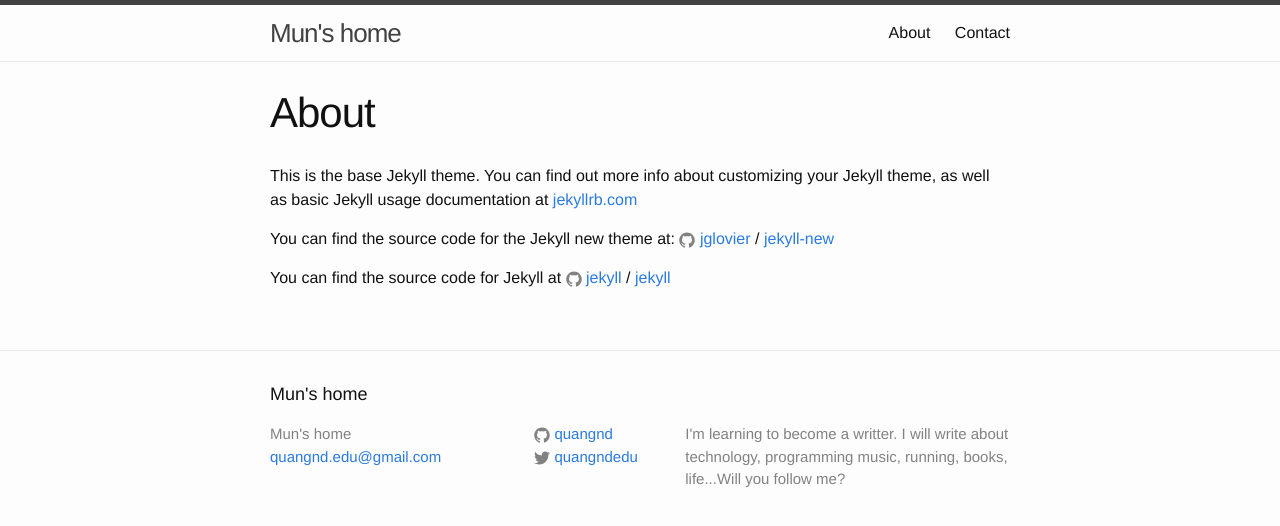
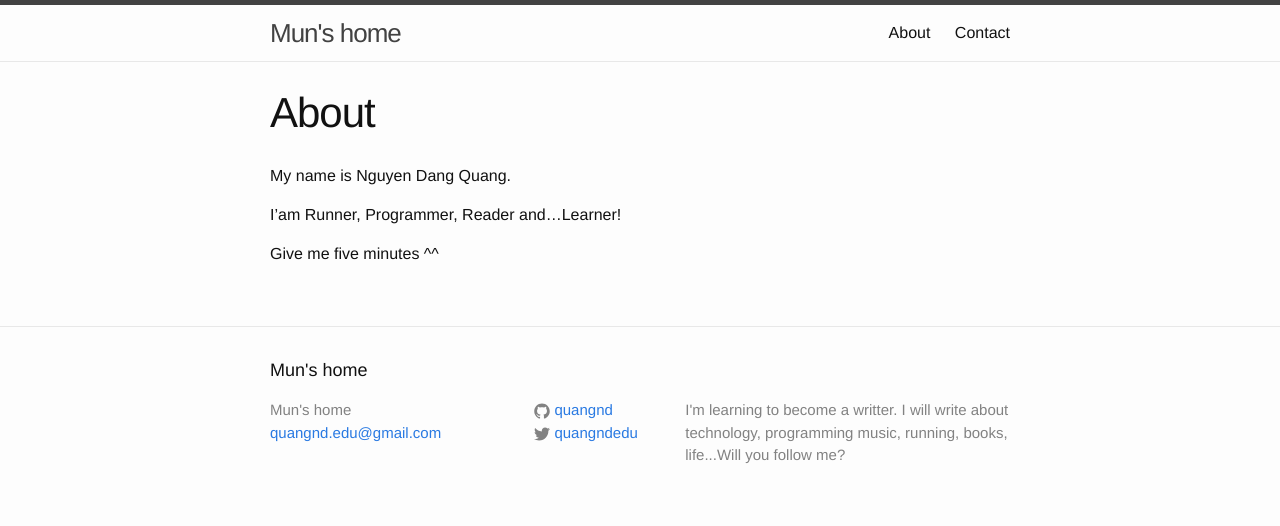
Before and after one commit to quangnd/quangnd.github.io, a Jekyll site: the page built from about.md, in a window 1280 px wide. Shown: the top 526 px of the page. Built offline with Jekyll 4.4.1, drawn with Linux system fonts in a browser that asks for light colours.

Commit message:
Add some about information and contact email

```diff
--- a/about.md
+++ b/about.md
@@ -4,12 +4,8 @@ title: About
 permalink: /about/
 ---
 
-This is the base Jekyll theme. You can find out more info about customizing your Jekyll theme, as well as basic Jekyll usage documentation at [jekyllrb.com](http://jekyllrb.com/)
+My name is Nguyen Dang Quang.
 
-You can find the source code for the Jekyll new theme at:
-{% include icon-github.html username="jglovier" %} /
-[jekyll-new](https://github.com/jglovier/jekyll-new)
+I'am Runner, Programmer, Reader and...Learner!
 
-You can find the source code for Jekyll at
-{% include icon-github.html username="jekyll" %} /
-[jekyll](https://github.com/jekyll/jekyll)
+Give me five minutes ^^
```
Also changed, not shown: contact.md (+2 -0 lines).
